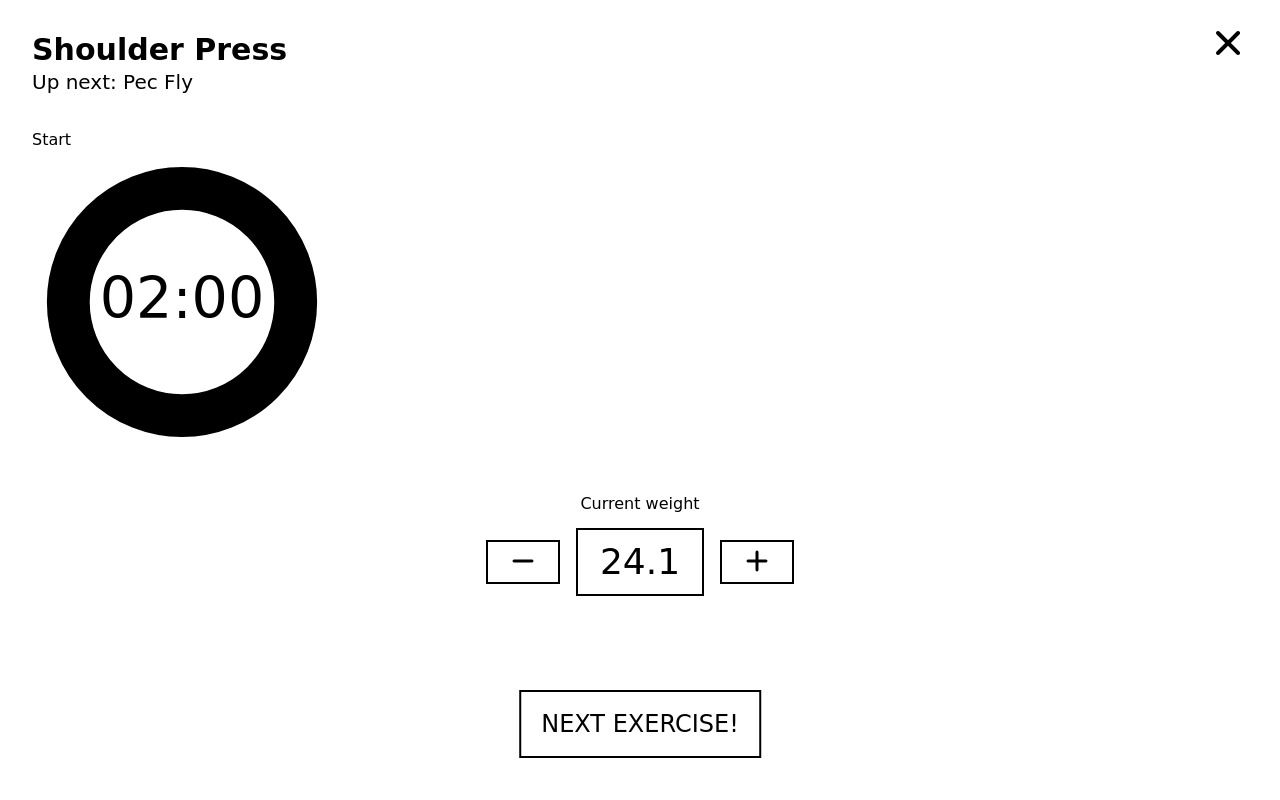
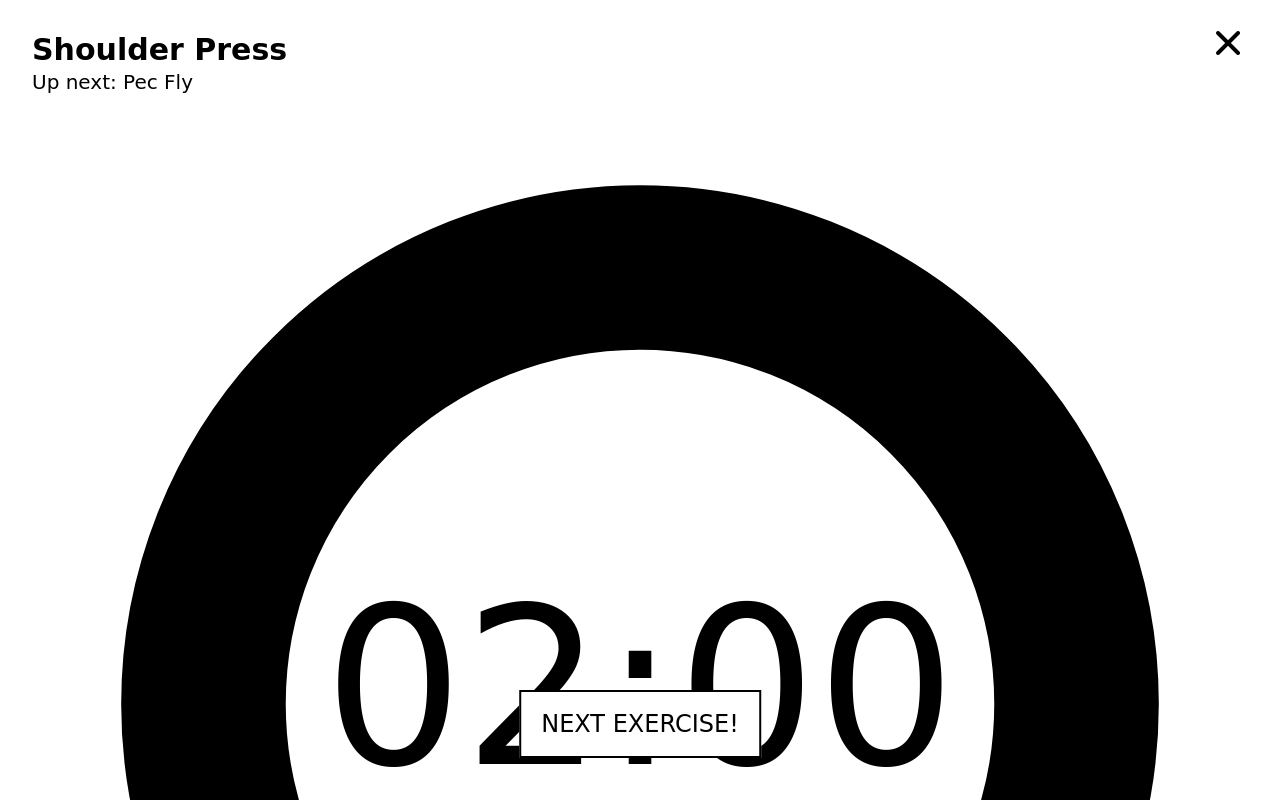
Before and after one commit to yansiegers/sveltekit-workout-app, a SvelteKit app: page /workout-routines/0/exercises in a window 1280 px wide. Built offline with nearby package versions, Linux system fonts and the light colour scheme.

Commit message:
Reposition

```diff
--- a/src/components/ExerciseSets.svelte
+++ b/src/components/ExerciseSets.svelte
@@ -1,13 +1,11 @@
 <script lang="ts">
 	import Icon from './Icon.svelte';
 	import SetButton from './SetButton.svelte';
-	import Timer from './Timer.svelte';
 
 	export let exercise: WorkoutExercise;
 
 	let finishedSets = [24.1, 24.1];
 	let setsCount = finishedSets.length > exercise.sets ? finishedSets.length : exercise.sets;
-	let resting = true;
 
 	interface WorkoutExercise {
 		type: 'workoutExercise';
@@ -18,9 +16,6 @@
 	}
 </script>
 
-{#if resting}
-	<Timer />
-{:else}
 <p class="mb-3 text-center">{exercise.sets}x {exercise.reps} repetitions</p>
 <div class="flex flex-wrap justify-center gap-4">
 	{#each Array(setsCount) as _, i}
@@ -38,4 +33,3 @@
 		<span><Icon name="plus" size="2xl" /></span>
 	</SetButton>
 </div>
-{/if}
--- a/src/components/Timer.svelte
+++ b/src/components/Timer.svelte
@@ -41,9 +41,9 @@
 </script>
 
 <div>
-	<button on:click={start}>Start</button>
+	<!-- <button on:click={start}>Start</button> -->
 
-	<svg class="donut" width="300" height="100%" viewBox="0 0 42 42">
+	<svg class="donut" viewBox="0 0 42 42">
 		<circle class="donut-hole" cx="21" cy="21" r="15.91549430918954" fill="#fff" />
 
 		<circle
--- a/src/routes/workout-routines/0/exercises/+page.svelte
+++ b/src/routes/workout-routines/0/exercises/+page.svelte
@@ -2,9 +2,11 @@
 	import ExerciseSets from '../../../../components/ExerciseSets.svelte';
 	import FloatingButton from '../../../../components/FloatingButton.svelte';
 	import Header from '../../../../components/Header.svelte';
+	import Timer from '../../../../components/Timer.svelte';
 	import WeightInput from '../../../../components/WeightInput.svelte';
 
 	let subHeading = 'Up next: Pec Fly';
+	let resting = true;
 
 	let exercise: WorkoutExercise = {
 		type: 'workoutExercise',
@@ -27,9 +29,15 @@
 	<main class="h-full overflow-y-scroll p-8">
 		<Header heading={exercise.name} {subHeading} exit={true} href="/" />
 
-		<div class="mb-10">
-			<ExerciseSets {exercise} />
-		</div>
+		{#if resting}
+			<div class="mb-10 px-8">
+				<Timer />
+			</div>
+		{:else}
+			<div class="mb-10">
+				<ExerciseSets {exercise} />
+			</div>
+		{/if}
 
 		<div class="mb-32">
 			<WeightInput {exercise} />
```
Lines whose indentation alone changed are shown as unchanged.
